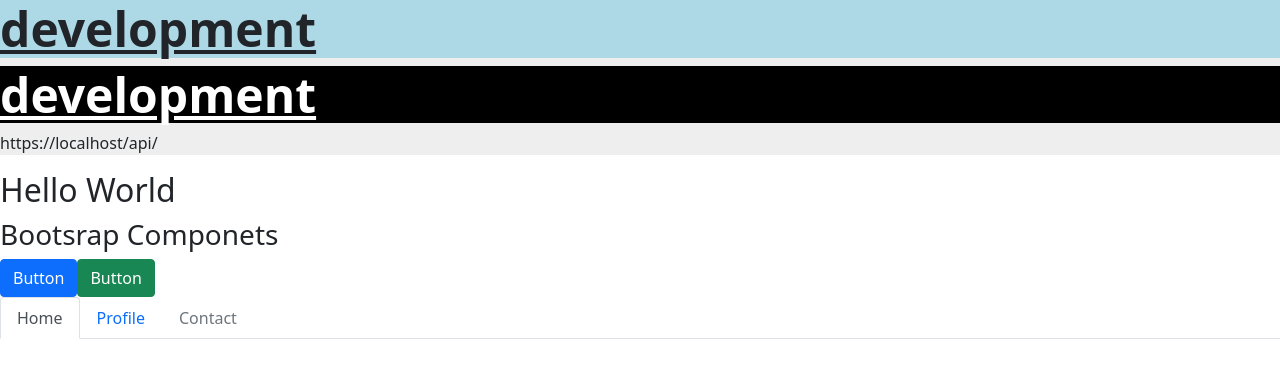
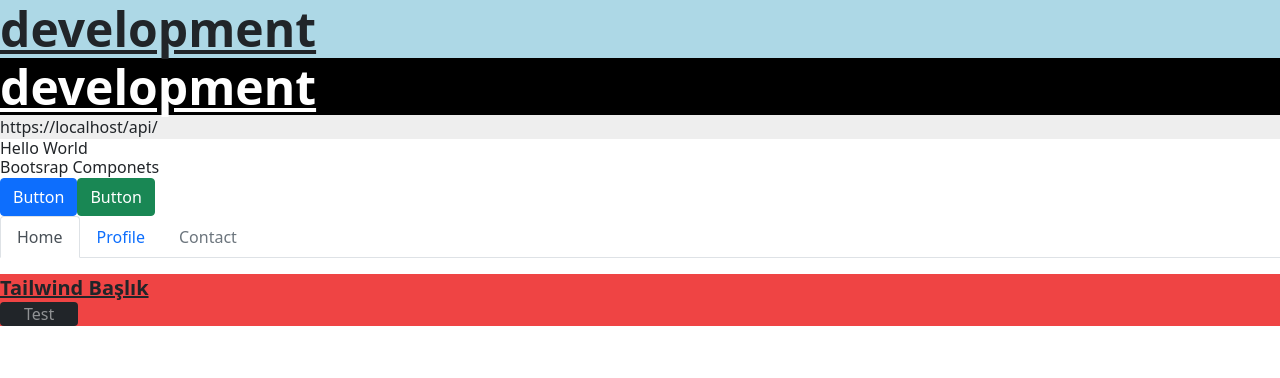
Before and after one commit to halilenesozdemir/Basic-React-Projects, a React (Create React App) app in the folder protoreactproje/: page / in a window 1280 px wide. Shown: the top 378 px of the page. Built offline with nearby package versions, Linux system fonts and the light colour scheme.

Commit message:
Tailwind.css general knowledge has gained.

```diff
--- a/protoreactproje/package.json
+++ b/protoreactproje/package.json
@@ -37,5 +37,10 @@
       "last 1 firefox version",
       "last 1 safari version"
     ]
+  },
+  "devDependencies": {
+    "autoprefixer": "^10.4.7",
+    "postcss": "^8.4.14",
+    "tailwindcss": "^3.1.4"
   }
 }
--- /dev/null
+++ b/protoreactproje/postcss.config.js
@@ -0,0 +1,6 @@
+module.exports = {
+  plugins: {
+    tailwindcss: {},
+    autoprefixer: {},
+  },
+}
--- a/protoreactproje/src/App.js
+++ b/protoreactproje/src/App.js
@@ -3,6 +3,8 @@
 import styles from './App.module.css';
 import { Title } from './Components';
 import Bootstrap from './Bootstrap';
+import Tailwind from './Tailwind';
+import './tailwind.css';
 
 function App() {
   return (
@@ -30,6 +32,7 @@
       )}
 
       <Bootstrap />
+      <Tailwind />
     </>
   );
 }
--- /dev/null
+++ b/protoreactproje/src/Tailwind.js
@@ -0,0 +1,12 @@
+function Tailwind() {
+  return (
+    <>
+      <div className='bg-red-500'>
+        <h3 className='text-xl font-bold underline'>Tailwind Başlık</h3>
+        <button className='flex items-center bg-dark text-white/50 hover:!bg-pink-600 px-4 rounded'>Test</button>
+      </div>
+    </>
+  );
+}
+
+export default Tailwind;
--- /dev/null
+++ b/protoreactproje/src/tailwind.css
@@ -0,0 +1,3 @@
+@tailwind base;
+@tailwind components;
+@tailwind utilities;
--- /dev/null
+++ b/protoreactproje/tailwind.config.js
@@ -0,0 +1,8 @@
+/** @type {import('tailwindcss').Config} */
+module.exports = {
+  content: ['./src/**/*.{js,jsx,ts,tsx}'],
+  theme: {
+    extend: {},
+  },
+  plugins: [],
+};
```
Also changed, not shown: 1 other file (tests, documents, lock files or other folders).
